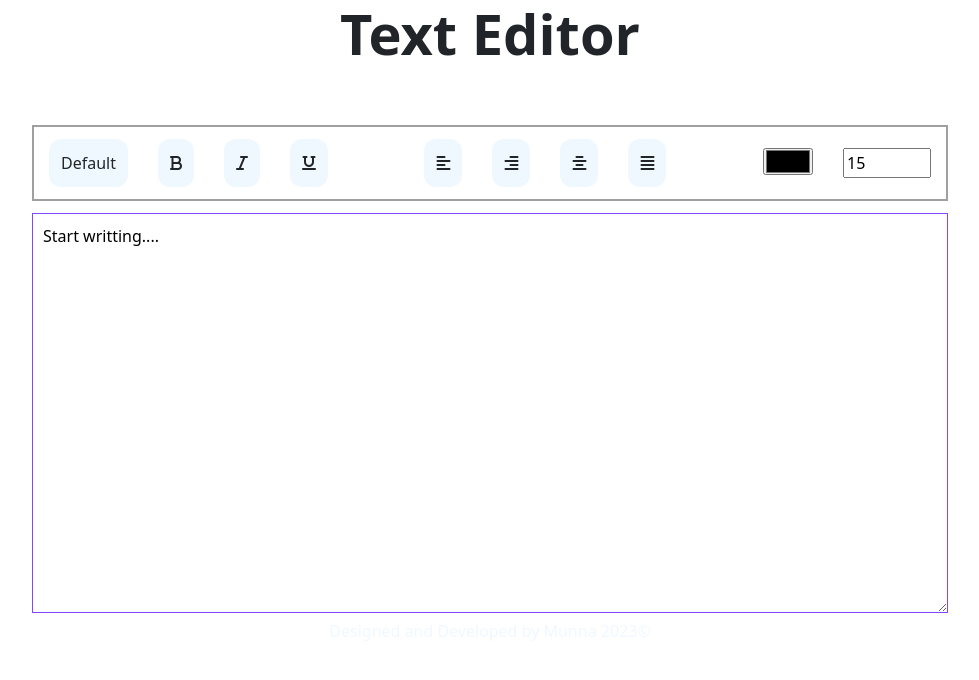
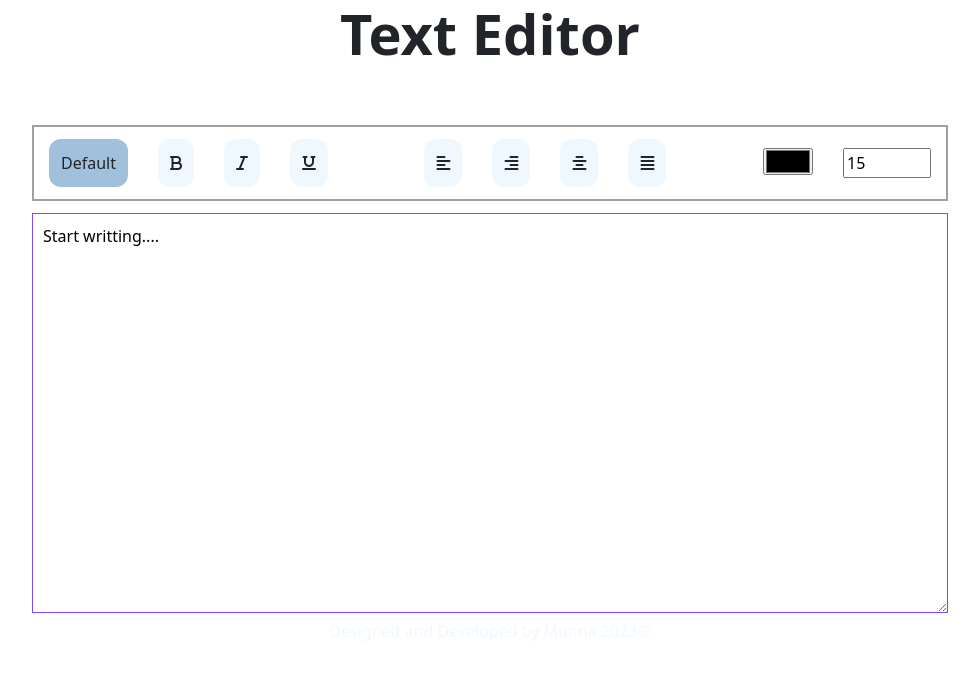
Before and after one commit to smmunna/text_editor, a plain HTML site: page index.html in a window 1280 px wide. In both pictures the pointer is over the element 238 px from the left and 163 px from the top of the page. Shown: the whole page, without its empty margins (150-1129 px from the left). Drawn offline with nearby package versions, Linux system fonts and the light colour scheme.

Commit message:
Update style.css

```diff
--- a/styles/style.css
+++ b/styles/style.css
@@ -45,6 +45,10 @@
     padding: 12px;
     border-radius: 12px;
 }
+/* Button Design */
+#default:hover,#bold:hover,#italic:hover,#underline:hover,#align-left:hover,#align-right:hover,#center:hover,#align-justify:hover {
+    background-color: rgb(161, 192, 220);
+}
 
 .copyright {
     text-align: center;
```
